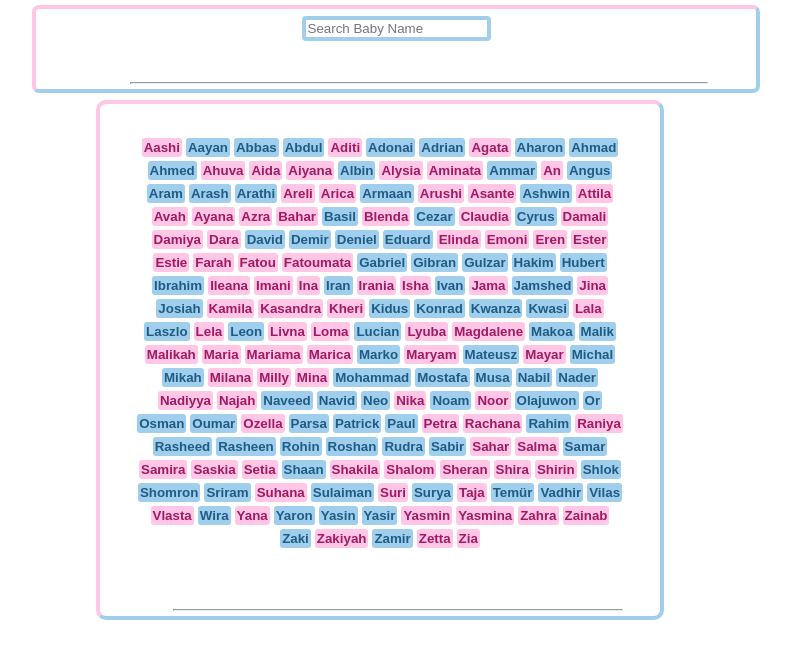
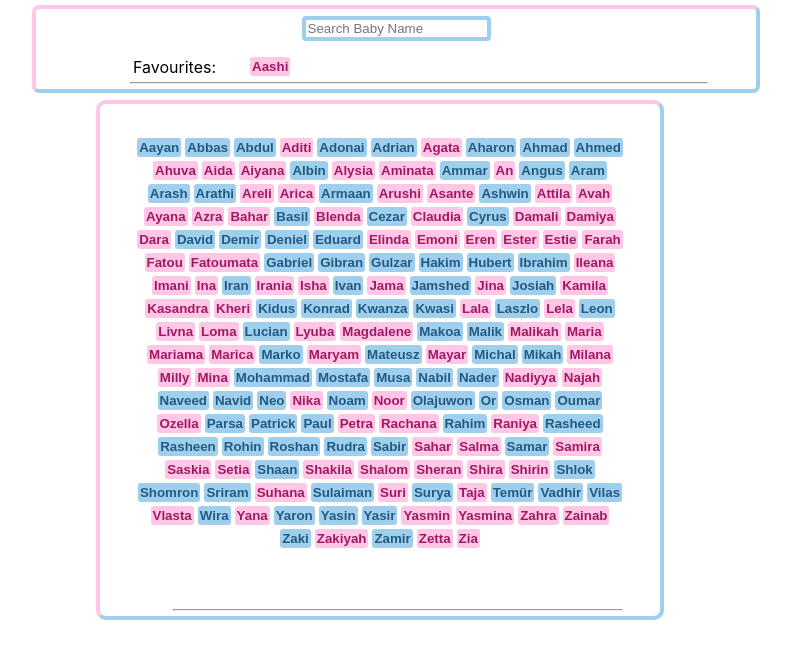
Before and after one commit to yunusfirat/baby-names-react, a React (Create React App) app: page / in a window 1280 px wide. Both pictures are taken after a click on the button "Aashi". Shown: the top 658 px of the page, without its empty margins (288-1079 px from the left). Built offline with nearby package versions, Linux system fonts and the light colour scheme.

Commit message:
level 3 is completed

```diff
--- a/src/App.css
+++ b/src/App.css
@@ -102,9 +102,19 @@ hr {
   transform: translateY(-437px);
 }
 
+.favourites{
+  display: flex;
+  align-items: center;
+  position: absolute;
+  margin-top: 14px;
 
 
+}
 
+.favourites-p{
+top:20px;
+margin-left:97px ;
+}
 
 
 
--- a/src/App.js
+++ b/src/App.js
@@ -2,13 +2,16 @@ import React, { useState } from "react";
 import "./App.css";
 import BabyNameList from "./BabyNameList";
 import SearchBaby from "./SearchBaby";
+import Data from "./babyNamesData.json";
 function App() {
   const [ input, SetInput ] = useState("");
+  const [favourites, setFavourites ] = useState([]);
+  const [data, setData ] = useState(Data);
   return (
     <div className="App">
 
-      <SearchBaby  input = {input} setInput = {SetInput} />
-      <BabyNameList input = {input} />
+      <SearchBaby  input = {input} setInput = {SetInput} favourites= {favourites} setFavourites={setFavourites} data={data} setData={setData} />
+      <BabyNameList input = {input} favourites= {favourites} setFavourites={setFavourites} data={data} setData={setData} />
     </div>
   );
 }
--- a/src/BabyNameList.js
+++ b/src/BabyNameList.js
@@ -1,8 +1,7 @@
 import React from "react";
-import Data from "./babyNamesData.json";
 import SingleBaby from "./SingleBaby";
-const BabyNameList = ( { input } ) => {
-    const sortedBabies = Data.sort(function(a, b){
+const BabyNameList = ( { input,favourites, setFavourites, data, setData } ) => {
+    const sortedBabies = data.sort(function(a, b){
      return (
             a.name < b.name ? -1 : 1 || 0 );
     }).filter((baby) => input !== "" ? baby.name.toLocaleLowerCase().includes(input.toLocaleLowerCase()) : baby);
@@ -12,7 +11,7 @@ const BabyNameList = ( { input } ) => {
             <div className="buttons">
             {sortedBabies.map((baby) => {
                 return(
-                    <SingleBaby key={baby.id} baby={baby} />
+                    <SingleBaby key={baby.id} baby={baby} favourites= {favourites} setFavourites={setFavourites} data={data} setData={setData} />
                 );
             })}
             <hr className={input.length > 1 ? "move-up" : null } />
--- /dev/null
+++ b/src/Favourites.js
@@ -0,0 +1,33 @@
+import React from "react";
+
+
+const Favourites = ({ favourites, setFavourites, setData, data  }) => {
+    const backmainlist = (e) => {
+        let name = e.target.value;
+        let removedElement = favourites.filter((baby) => baby.name !== name);
+        let addedElement = favourites.filter((baby) => baby.name === name);
+        console.log(addedElement);
+        setFavourites(removedElement);
+        setData(data.concat(addedElement));
+    };
+    return (
+        <div className="favourites">
+            <div className="favourites-p" ><p>Favourites:</p></div>
+            <div className="buttons" style={{ display:"flex" }}>
+            {favourites.map((favorite) => {
+                const { id, name, sex } = favorite;
+                return(
+                    <button
+                    key={id}
+                    className = {sex === "f" ? "female-btn" : "male-btn"}
+                    onClick={backmainlist}
+                    value={name}>{name}
+                    </button>
+                );
+            })}
+        </div>
+        </div>
+    );
+};
+
+export default Favourites;
--- a/src/SearchBaby.js
+++ b/src/SearchBaby.js
@@ -1,7 +1,7 @@
 import React from "react";
+import Favourites from "./Favourites";
 
-
-const SearchBaby = ({ input, setInput }) => {
+const SearchBaby = ({ input, setInput, favourites, setFavourites, data, setData   }) => {
 
     const search = (event) => {
         setInput(event.target.value);
@@ -9,6 +9,7 @@ const SearchBaby = ({ input, setInput }) => {
 
     return (
         <div className="input-style">
+            <Favourites favourites= {favourites} setFavourites={setFavourites} data={data} setData={setData} />
             <input
             onChange={search}
             value={input}
--- a/src/SingleBaby.js
+++ b/src/SingleBaby.js
@@ -1,11 +1,26 @@
 import React from "react";
 
-const SingleBaby = ({ baby }) => {
-    const {  name, sex } = baby;
+const SingleBaby = ({ baby, favourites, setFavourites, setData, data }) => {
+    const { name, sex, id } = baby;
+
+    const clicked = (e) => {
+        let name = e.target.value;
+        let removedElement = data.filter((baby) => baby.name !== name);
+         setData(removedElement);
+        setFavourites(favourites.concat(
+            {
+                "name": name,
+                "sex": sex,
+                "id": id,
+            }));
+    };
     return (
         <>
-        <button
-        className = {sex === "f" ? "female-btn" : "male-btn"}>{name}</button>
+            <button
+                className={sex === "f" ? "female-btn" : "male-btn"}
+                id={id}
+                value={name}
+                onClick={clicked}>{name}</button>
         </>
     );
 };
```
